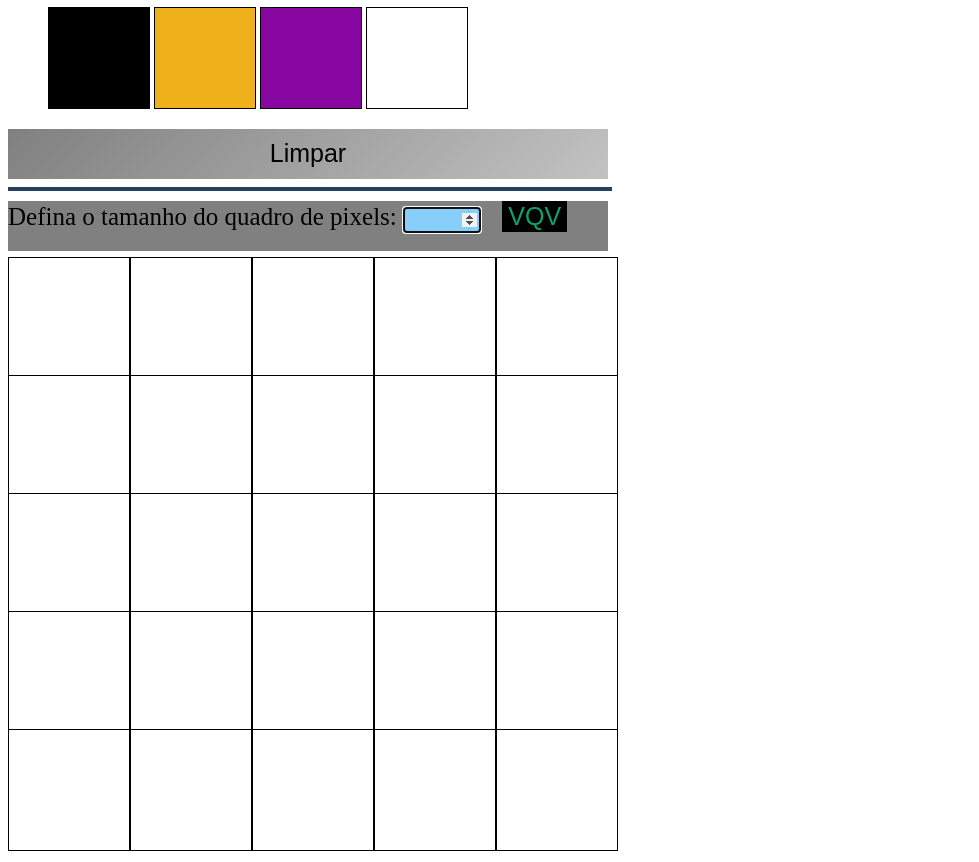
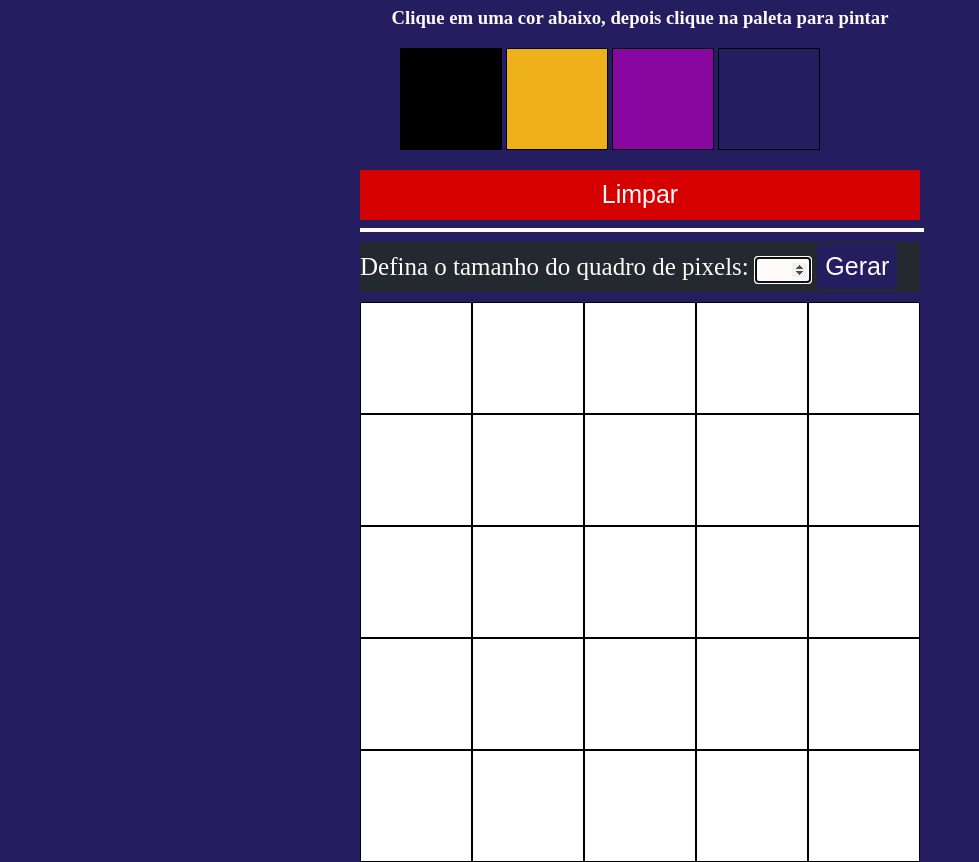
Before and after one commit to xlucasbitencourt/tp-pixel, a website: page index.html in a window 1280 px wide. Shown: the part 73-935 px from the top of the page, without its empty margins (0-979 px from the left). Drawn offline with Linux system fonts and the light colour scheme.

Commit message:
Ajusta estilo

```diff
--- a/index.html
+++ b/index.html
@@ -3,14 +3,15 @@
 <head>
     <meta charset="UTF-8">
     <meta lang="pt-br">
+    <link rel="icon" href="./img/logo.png">
     <meta http-equiv="X-UA-Compatible" content="IE=edge">
     <meta name="viewport" content="width=device-width, initial-scale=1.0">
     <link rel="stylesheet" href="style.css">
-    <title>Lucas Bitencourt - Projeto Pixel Art</title>
+    <title>Pixel Art - Projeto de Lucas Bitencourt</title>
 </head>
  <body>
     <h1 id="title">Paleta de Cores</h1>  <!--Requisito 1-->
-
+    <h3>Clique em uma cor abaixo, depois clique na paleta para pintar</h3>
     <!--Requisito 2-->
     <ul id="color-palette">
         <li id="preto" class="color"></li> <!--Requisito 3 (Ver css)-->
@@ -23,7 +24,7 @@
     <section id="tamanho-quadro">
     <label for="board-size">Defina o tamanho do quadro de pixels:</label>
     <input type="number" id="board-size" name="board-size" min="1" max="50" autofocus>
-    <button id="generate-board">VQV</button>
+    <button id="generate-board">Gerar</button>
     </section>
     <!--Requisito 2-->
     <div id="pixel-board">
--- a/style.css
+++ b/style.css
@@ -1,3 +1,27 @@
+:root {
+
+  --secondary: #d50000;
+
+  --primary: #241d60;
+
+  --branco: snow;
+
+  --preto: #24292f;
+
+  --boxDefault: #0366d64d 0 0 0 3px;
+}
+
+body {
+  background-color: var(--primary);
+  color: var(--branco);
+  margin: 0 auto;
+  width: max-content;
+}
+
+#title , h3 {
+  text-align: center;
+}
+
 .color { /* Requisito 2 */
   border: 1px solid black;
   display: inline-block;
@@ -10,79 +34,56 @@
 }
 
 #clear-board {
+  background-color: var(--secondary);
+  color: var(--branco);
   font-size: 25px;
-  color: black;
-  width: 600px;
+  width: 100%;
   height: 50px;
   cursor: pointer;
   border: none;
-  display: flex;
   align-items: center;
-  justify-content: center;
-  background-color: white;
-  background-image: linear-gradient(315deg, white 0%, grey 100%);
-  background-size: 200% 100%;
-  background-position: left;
-  background-repeat: no-repeat;
-  transition: 1000ms;
-}
-
-#clear-board:before {
-  color: green;
-  font-size: 25px;
-  position: absolute;
-  display: flex;
-  align-items: center;
-  justify-content: center;
-  width: 140px;
-  height: 40px;
-  background-color: yellow;
-  background-image: linear-gradient(315deg, yellow 10%, #274060 74%);
-  transition: 800ms;
+  transition: all 0.5s;
 }
 
 #clear-board:hover {
-  background-position: right;
-}
-
-#clear-board:hover:before {
-  color: rgba(255, 255, 255, 0.8);
-}
-
-#clear-board:focus {
-  outline: none;
+  background-color: var(--preto);
+  color: var(--secondary);
 }
 
 hr {
-  border: 2px solid #274060;
-  width: 600px;
+  border: 2px solid var(--branco);
+  width: 100%;
   margin-inline-start: 0;
 }
 
 #tamanho-quadro {
-  background-color: grey;
+  background-color: var(--preto);
   font-size: 25px;
   height: 50px;
+  line-height: 50px;
   margin: 10px 0;
-  width: 600px;
-  align-items: baseline;
+  width: 100%;
 }
 
 #board-size {
-  width: 70px;
   height: 20px;
-  background-color: lightskyblue;
+  background-color: var(--branco);
 }
 
 #generate-board {
+  color: var(--branco);
   font-size: 25px;
-  color: #0fa36b;
   cursor: pointer;
   border: none;
-  align-items: center;
-  justify-content: center;
-  background-color: black;
-  margin-left: 15px;
+  background-color: var(--primary);
+  padding: 8px;
+  transition: all 0.5s;
+}
+
+#generate-board:hover {
+  background-color: var(--secondary);
+  border-radius: 10px;
+  color: var(--preto);
 }
 
 #pixel-board {
@@ -97,9 +98,8 @@ hr {
 .pixel { /* Requisito 5 */
   background-color: white;
   border: 1px solid black;
-  height: 40px;
-  width: 40px;
+  height: 30px;
+  width: 30px;
   padding: 40px;
   display: inline-block;
-  margin-top: -4px;
 }
```
Also changed, not shown: img/logo.png (added), img/pixel.png (added), 1 other file.
